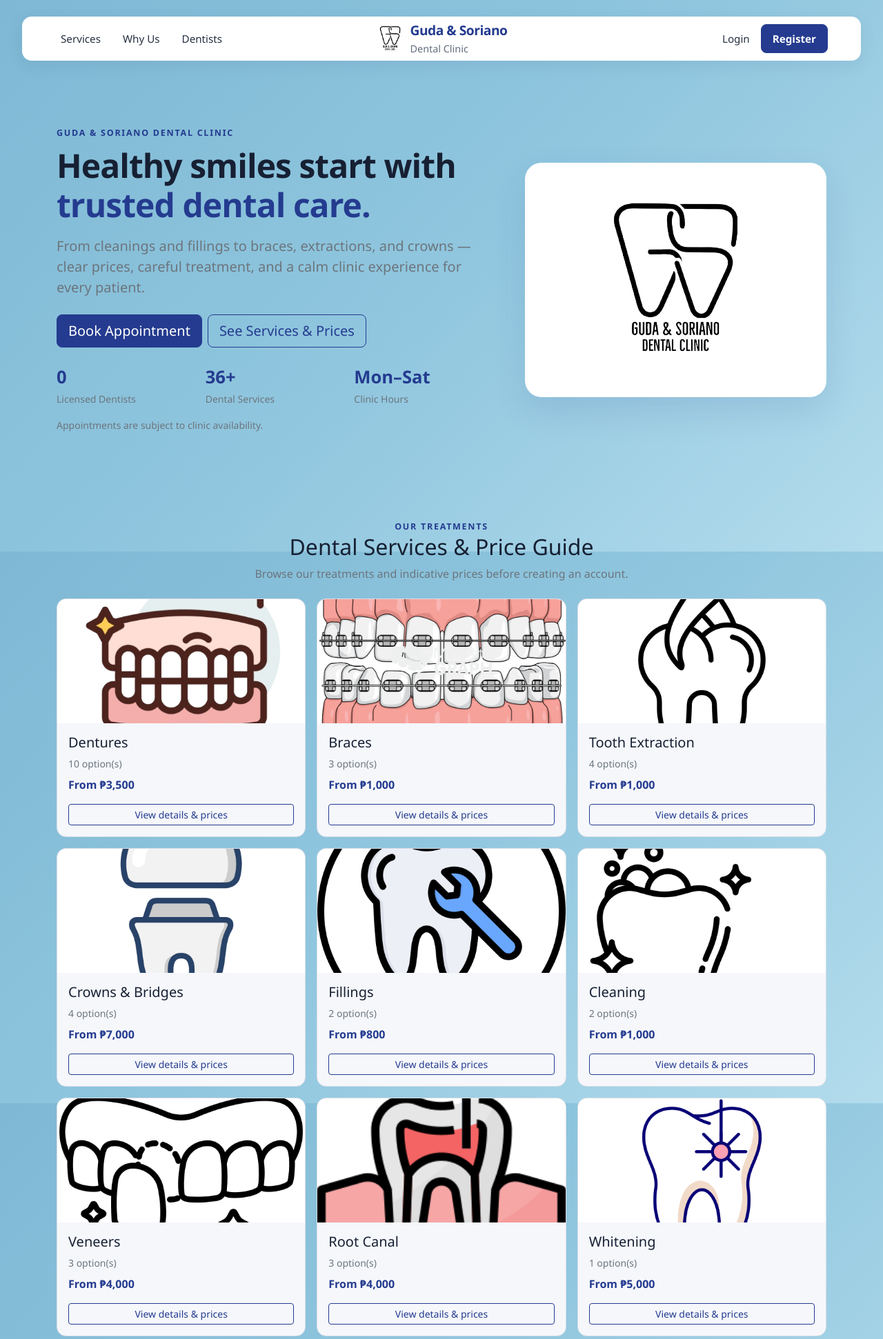
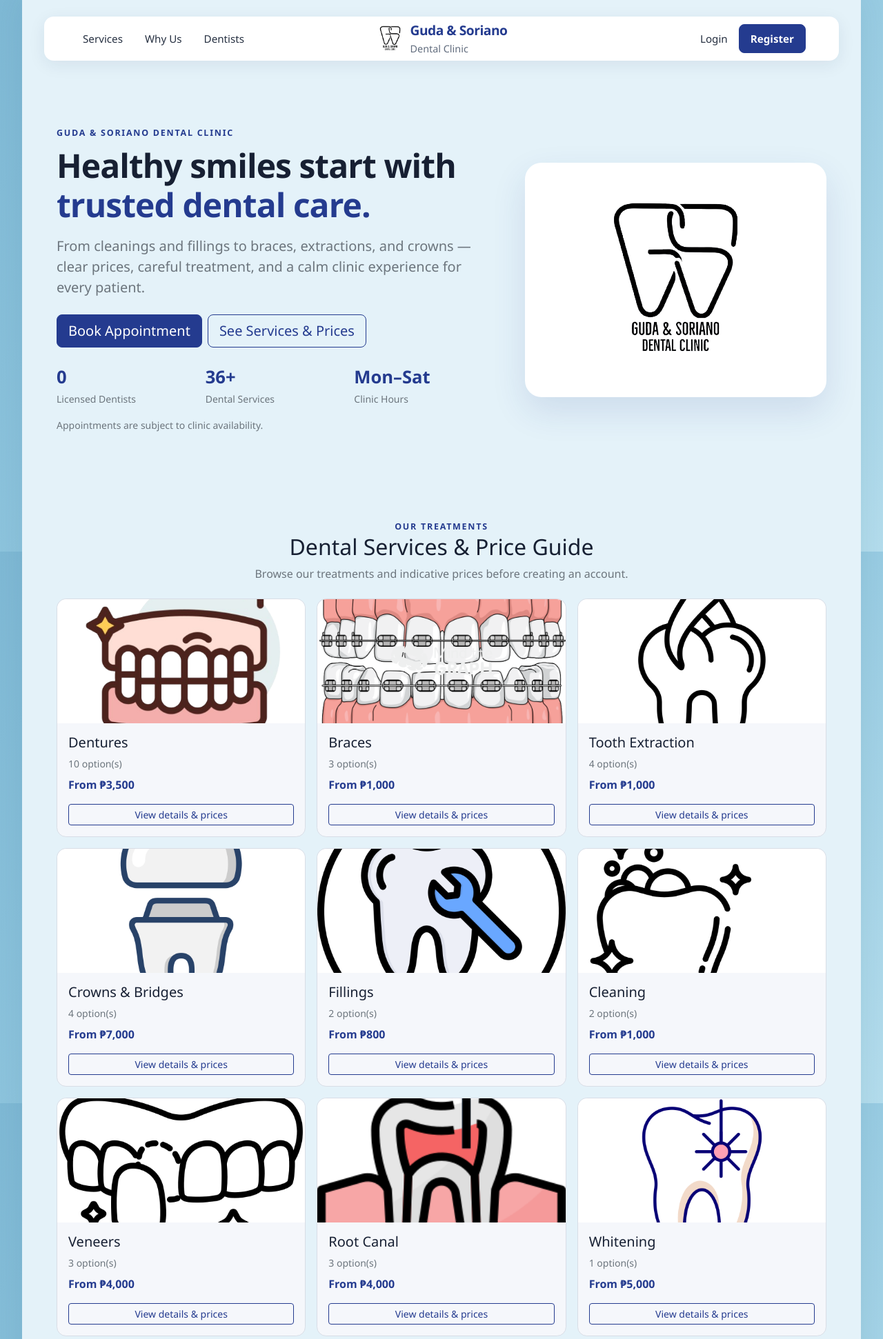
Before and after one commit to atreyuuu009/orachart-laravel, a Laravel app: page / in a window 1280 px wide. Shown: the top 1942 px of the page at 69% size. Run offline with Laravel 12, Linux system fonts and the light colour scheme; data comes from the database, SQL or seed files in the repository; data that the repository does not hold is empty.

Commit message:
I add a main page container

```diff
--- a/public/css/theme.css
+++ b/public/css/theme.css
@@ -22,6 +22,8 @@ body:has(.landing-nav) {
   background-image: linear-gradient(135deg, #7eb8d4 0%, #91c7df 52%, #b3dcec 100%);
   background-attachment: fixed;
 }
+.landing-page-shell { width: min(1400px, calc(100% - 64px)); min-height: 100vh; margin: 0 auto; overflow: hidden; background: #e4f2f9; box-shadow: 0 0 36px rgba(28, 75, 101, .08); }
+.landing-main { min-height: calc(100vh - 80px); }
 .landing-nav { padding: 0; background: transparent; }
 .landing-nav-frame { width: min(1400px, calc(100% - 64px)); margin: 1.5rem auto; padding: 0; }
 .landing-nav-inner { min-height: 64px; display: flex; align-items: center; border-radius: 14px; background: #fff; box-shadow: 0 6px 24px rgba(24, 39, 75, .08); }
@@ -52,6 +54,7 @@ body:has(.landing-nav) {
 .service-card-image { display: block; width: 100%; height: 180px; object-fit: cover; border-radius: .85rem .85rem 0 0; background: #fff; }
 .price-old { text-decoration: line-through; color: #8a93a5; font-size: .85rem; }
 @media (max-width: 991.98px) {
+  .landing-page-shell { width: calc(100% - 16px); }
   .landing-nav-frame { width: calc(100% - 24px); margin: .75rem auto; }
   .landing-nav-inner { min-height: 64px; padding: .4rem 0; }
   .landing-nav .navbar-brand { position: static; transform: none; margin-right: auto; }
--- a/resources/views/landing.blade.php
+++ b/resources/views/landing.blade.php
@@ -6,6 +6,7 @@
   $hoursText = $open->isEmpty() ? 'By appointment' : $dayNames[$open->first()->day_of_week].'–'.$dayNames[$open->last()->day_of_week];
 @endphp
 @section('body')
+<div class="landing-page-shell">
 <nav class="landing-nav navbar navbar-expand-lg sticky-top">
   <div class="landing-nav-frame">
     <div class="landing-nav-inner">
@@ -35,6 +36,7 @@
   </div>
 </nav>
 
+<main class="landing-main">
 <header class="landing-hero">
   <div class="container"><div class="row align-items-center g-5">
     <div class="col-lg-7">
@@ -95,7 +97,9 @@
   <div class="d-flex gap-2"><a class="btn btn-light" href="{{ route('login') }}">Login</a><a class="btn btn-outline-light" href="{{ route('register') }}">Register</a></div>
 </div></div></section>
 
+</main>
 <footer class="bg-white border-top py-4"><div class="container d-flex flex-wrap justify-content-between gap-2 small text-secondary">
   <strong>Guda &amp; Soriano Dental Clinic</strong><span>© {{ date('Y') }} Dental Clinic Management System</span>
 </div></footer>
+</div>
 @endsection
```
